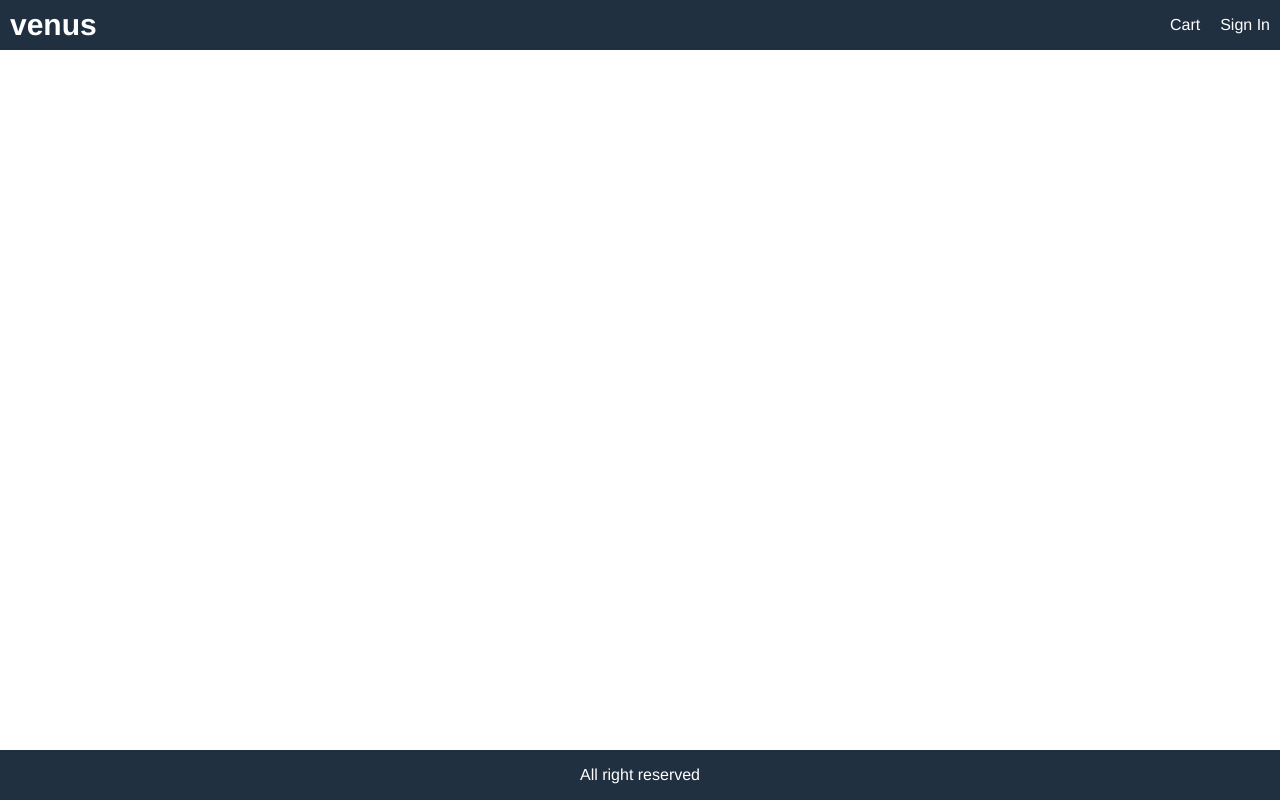
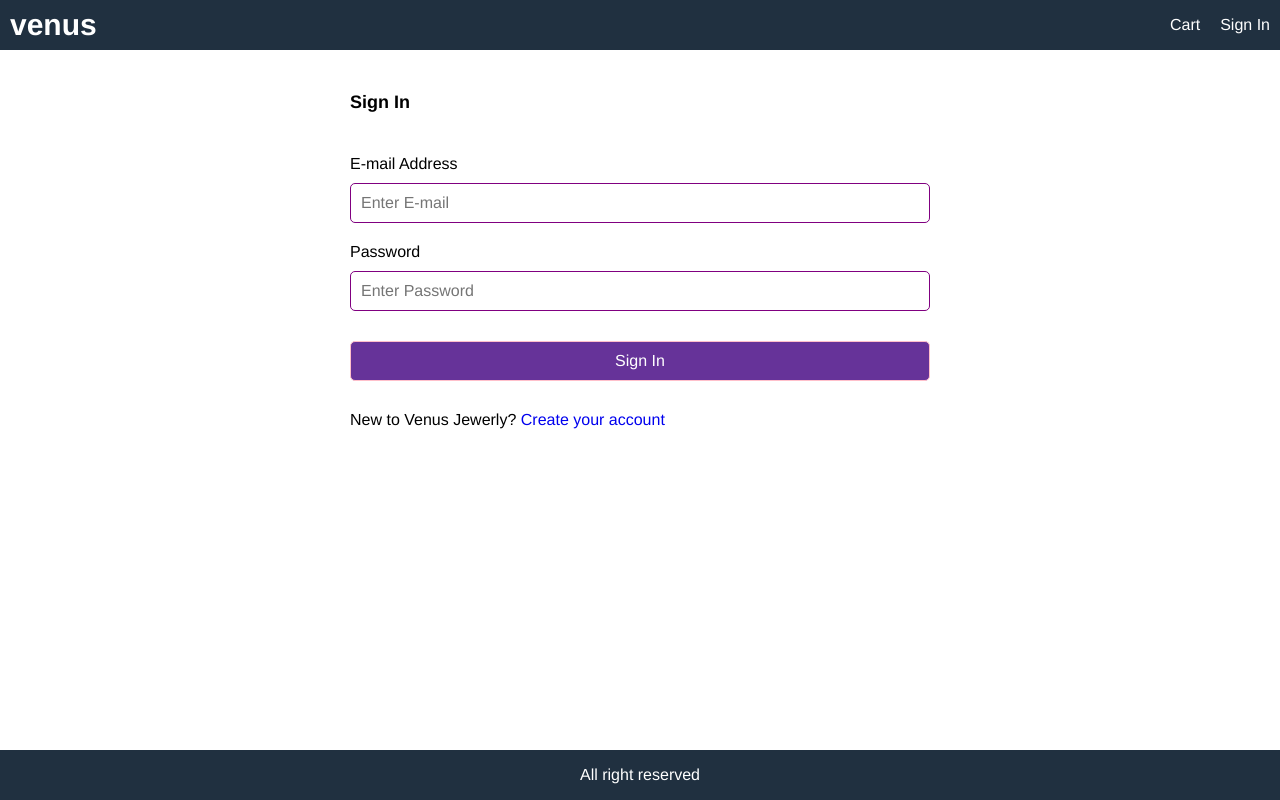
Before and after one commit to burcuicen/e-commerce-web-app, a React (Create React App) app in the folder frontend/: page /signin in a window 1280 px wide. Built offline with nearby package versions, Linux system fonts and the light colour scheme.

Commit message:
creating sign-in screen

```diff
--- a/frontend/src/App.js
+++ b/frontend/src/App.js
@@ -6,6 +6,7 @@
 import CartScreen from "./screens/CartScreen";
 import HomeScreen from "./screens/HomeScreen";
 import ProductScreen from "./screens/ProductScreen";
+import SigninScreen from "./screens/SigninScreen";
 //if you use anchor on links it automatically refreshes the page thats why i will use link instead of anchor
 
 function App() {
@@ -36,6 +37,8 @@
           <Route path="/cart/:id?" component={CartScreen}></Route>
           {/* Defining a new route for product screen */}
           <Route path="/product/:id" component={ProductScreen}></Route>
+          {/* Defining a new route for sign in screen */}
+          <Route path="/" component={SigninScreen}></Route>
           {/* main route of home screen */}
           <Route path="/" component={HomeScreen} exact></Route>
         </main>
--- a/frontend/src/index.css
+++ b/frontend/src/index.css
@@ -190,3 +190,29 @@
   color:red;
   background-color: wheat;
 }
+/*Form*/
+.form{
+  max-width:60rem;
+  margin:0 auto;
+}
+.form>div{
+  display:flex;
+  flex-direction: column;
+  margin:1rem;
+}
+.form label{
+  margin:1rem 0;
+  display:block;
+}
+#email{
+  background-color: white;
+  border:1px solid purple;
+  color:black;
+
+
+}
+#password{
+  background-color: white;
+  border:1px solid purple;
+  color:black
+}
--- /dev/null
+++ b/frontend/src/screens/SigninScreen.js
@@ -0,0 +1,55 @@
+import React, { useState } from "react";
+import { Link } from "react-router-dom";
+
+export default function SigninScreen() {
+  //react hooks for signin screen
+  const [email, setEmail] = useState("");
+  const [password, setPassword] = useState("");
+
+  const submitHandler = (e) => {
+    e.preventDefault();
+    //i will implement sign in action here later
+  };
+  return (
+    <div>
+      <form className="form" onSubmit={submitHandler}>
+        <div>
+          <h1>Sign In</h1>
+        </div>
+        <div>
+          <label htmlFor="email">E-mail Address</label>
+          <input
+            type="email"
+            id="email"
+            placeholder="Enter E-mail"
+            required
+            onChange={(e) => setEmail(e.target.value)}
+          ></input>
+        </div>
+        <div>
+          <label htmlFor="password">Password</label>
+          <input
+            type="password"
+            id="password"
+            placeholder="Enter Password"
+            required
+            onChange={(e) => setPassword(e.target.value)}
+          ></input>
+        </div>
+        <div>
+          <label />
+          <button className="primary" type="submit">
+            Sign In
+          </button>
+        </div>
+        <div>
+          <label />
+          <div>
+            New to Venus Jewerly?{" "}
+            <Link to="/register">Create your account</Link>
+          </div>
+        </div>
+      </form>
+    </div>
+  );
+}
```
